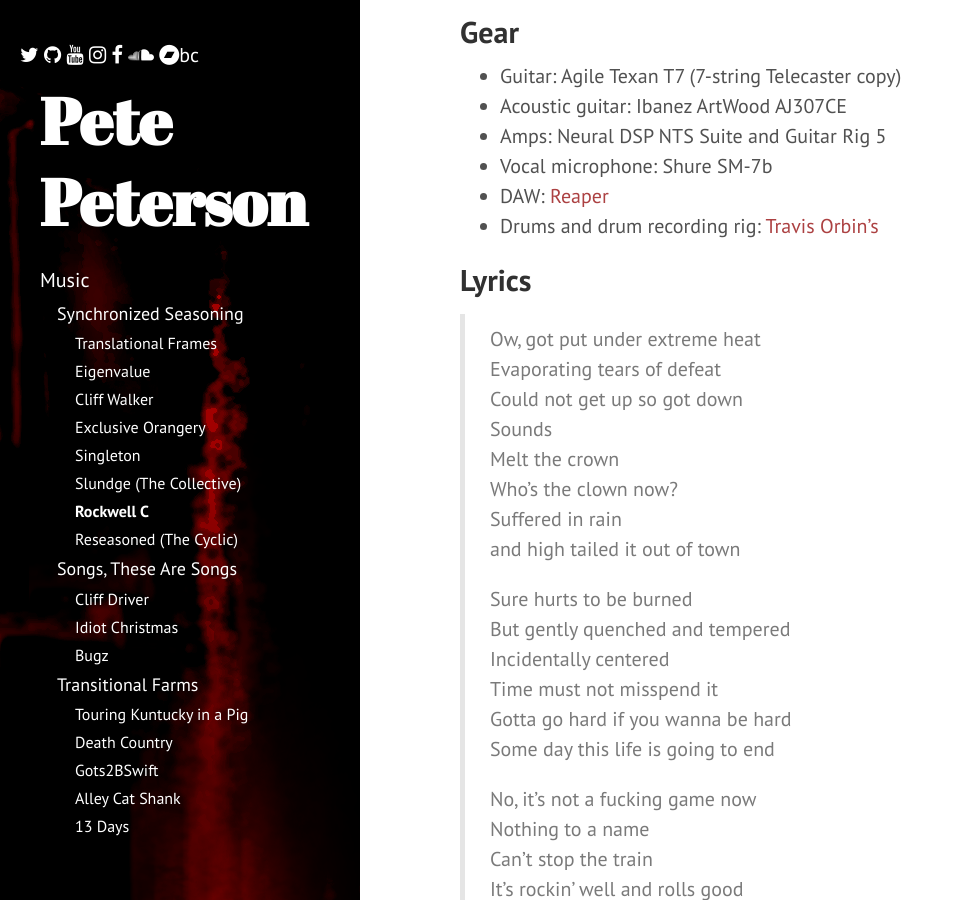
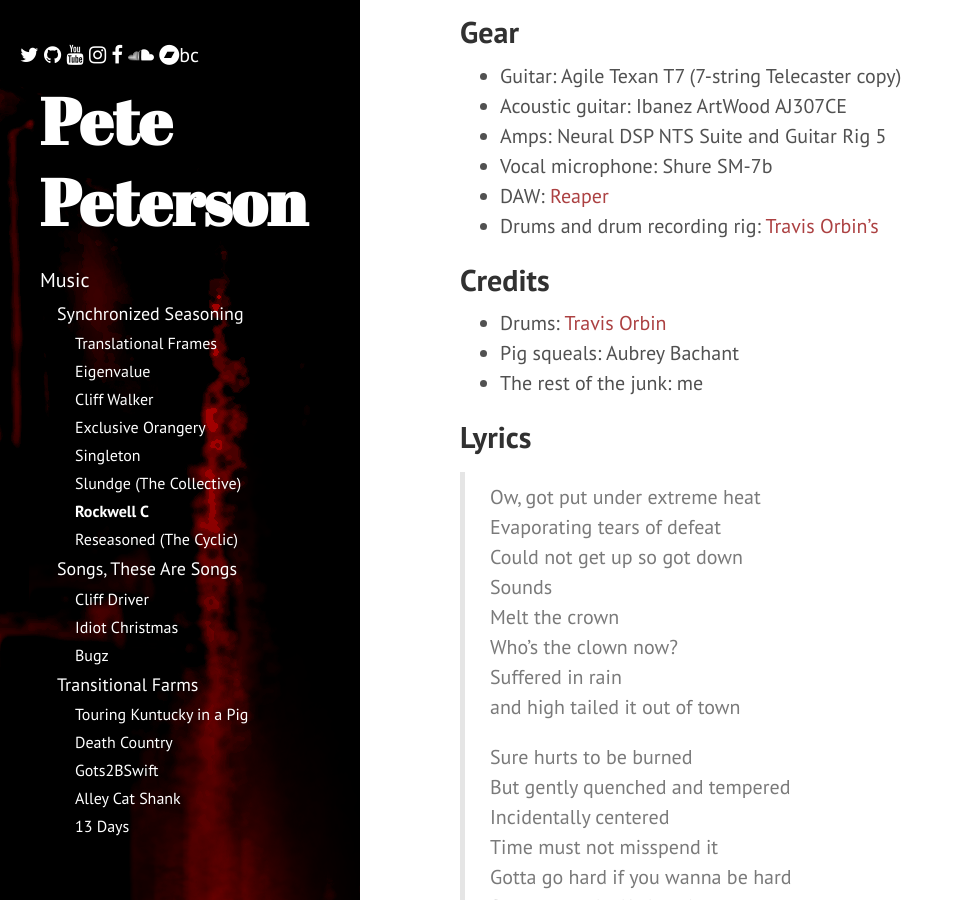
Before and after one commit to petepm/petepm.github.io, a Jekyll site: the page built from music/synchronized-seasoning/rockwell.md, in a window 1280 px wide and 900 px high, scrolled down 1852 px. Shown: the whole window, without its empty margins (0-964 px from the left). Built offline with Jekyll 4.4.1, drawn with Linux system fonts in a browser that asks for light colours; nearby versions of some CDN libraries.

Commit message:
Add writing

```diff
--- a/music/synchronized-seasoning/rockwell.md
+++ b/music/synchronized-seasoning/rockwell.md
@@ -87,6 +87,13 @@ after a few listens.
 * Drums and drum recording rig: [Travis Orbin's](http://travisorbin.com/equipment.htm)
 
 
+## Credits
+
+* Drums: [Travis Orbin](http://travisorbin.com/equipment.htm)
+* Pig squeals: Aubrey Bachant
+* The rest of the junk: me
+
+
 ## Lyrics
 
 >Ow, got put under extreme heat<br>
```
Also changed, not shown: music/synchronized-seasoning/reseasoned.md (+7 -0 lines).
